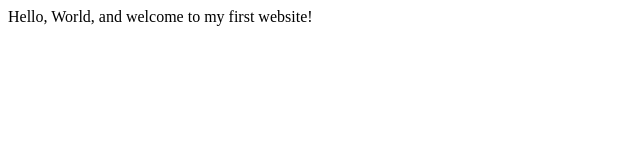
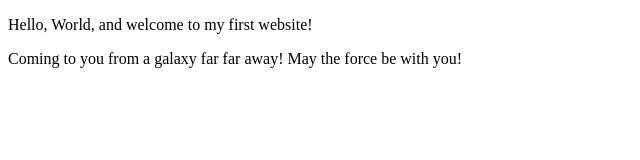
Before and after one commit to Cadek3/web-fundamentals, a plain HTML site: page index.html in a window 1280 px wide. Shown: the whole page, without its empty margins (0-640 px from the left). Drawn offline with Linux system fonts and the light colour scheme.

Commit message:
Update index.html
Added author, new title, and new paragraph.

```diff
--- a/index.html
+++ b/index.html
@@ -3,9 +3,11 @@
     <head>
         <meta charset="utf-8">
         <meta name="viewport" content="width=device-width, initial-scale=1.0">
-        <title>My First Website</title>
+        <meta name="author" content="Kinsey Cade">
+        <title> Sky Walker | Jedi </title>
     </head>
     <body>
-       Hello, World, and welcome to my first website!
+       <p>Hello, World, and welcome to my first website!</p>
+       <p>Coming to you from a galaxy far far away! May the force be with you!</p>
     </body>
 </html>
```
